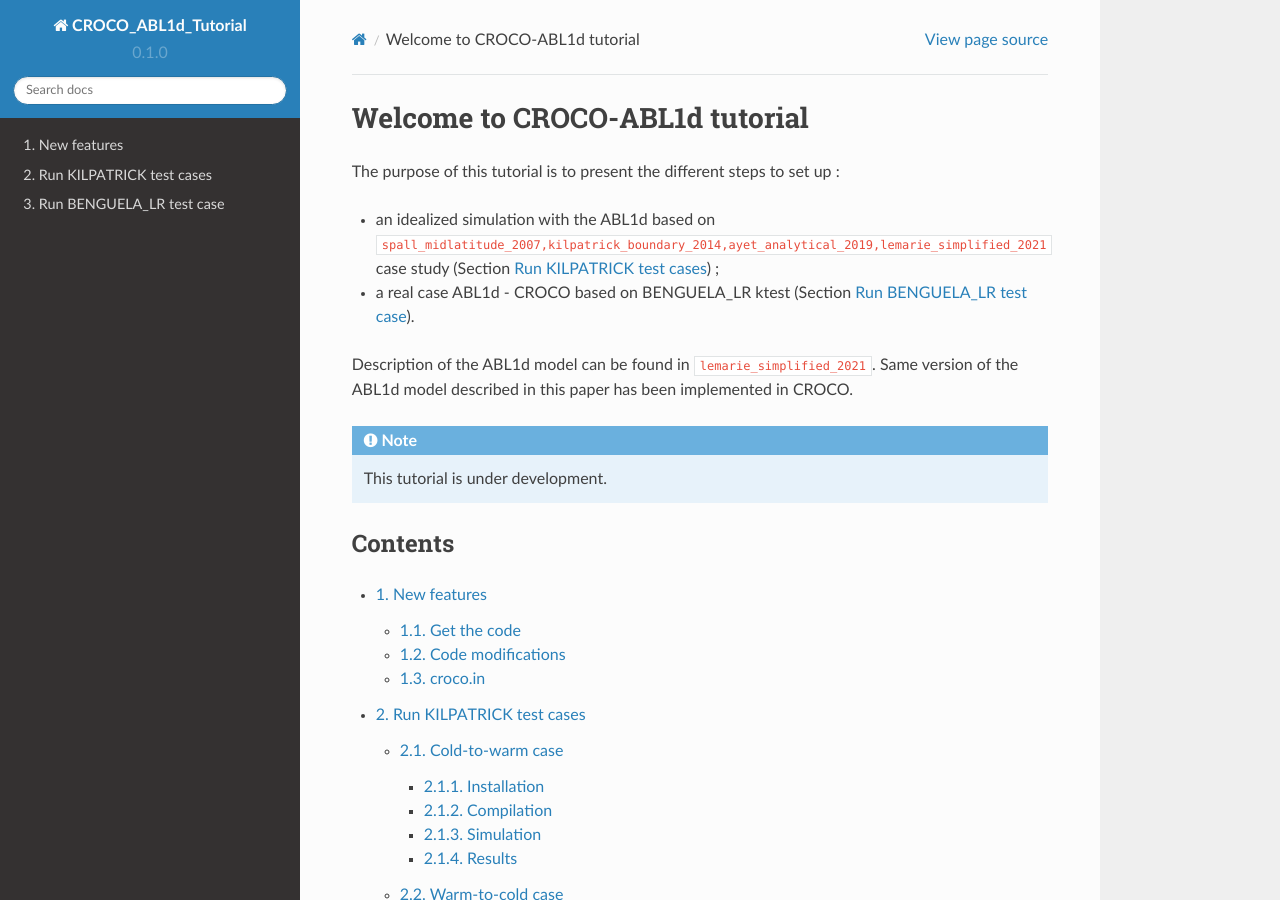
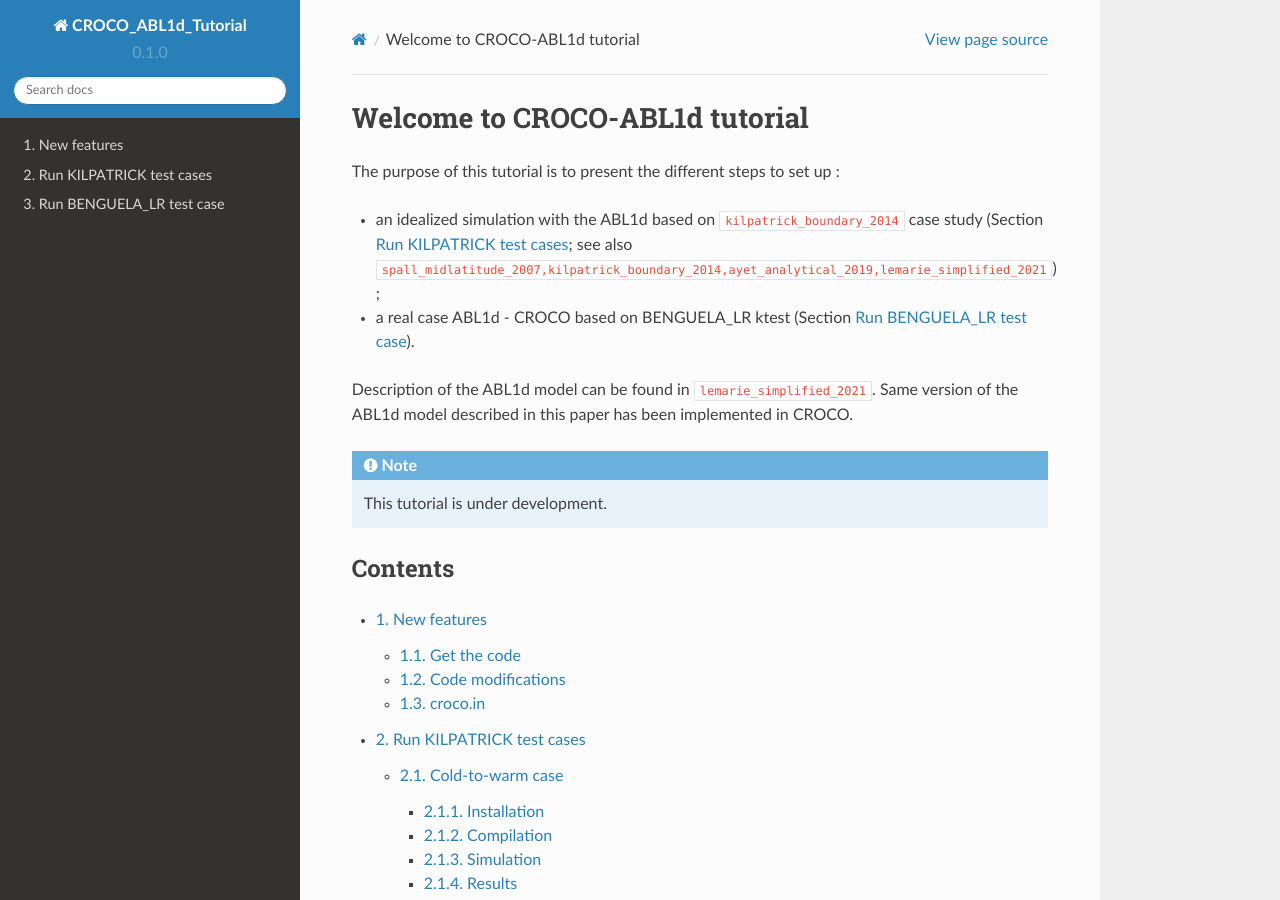
Before and after one commit to JorisPianezze/croco_abl1d_tutorial, a Sphinx documentation site: the page built from docs/source/index.rst, in a window 1280 px wide and 900 px high. Built offline with Sphinx 7.4.7 and the Read the Docs theme 2.0.0, drawn with Linux system fonts in a browser that asks for light colours; cross-references to code outside the pages are shown as plain code.

Commit message:
Modif intro

```diff
--- a/docs/source/index.rst
+++ b/docs/source/index.rst
@@ -3,7 +3,7 @@ Welcome to CROCO-ABL1d tutorial
 
 The purpose of this tutorial is to present the different steps to set up :
 
-* an idealized simulation with the ABL1d based on :cite:t:`spall_midlatitude_2007,kilpatrick_boundary_2014,ayet_analytical_2019,lemarie_simplified_2021` case study (Section :ref:`section_kilpatrick`) ;
+* an idealized simulation with the ABL1d based on :cite:t:`kilpatrick_boundary_2014` case study (Section :ref:`section_kilpatrick`; see also :cite:t:`spall_midlatitude_2007,kilpatrick_boundary_2014,ayet_analytical_2019,lemarie_simplified_2021`) ;
 
 * a real case ABL1d - CROCO based on BENGUELA_LR ktest (Section :ref:`section_benguela_lr`).
 
```
